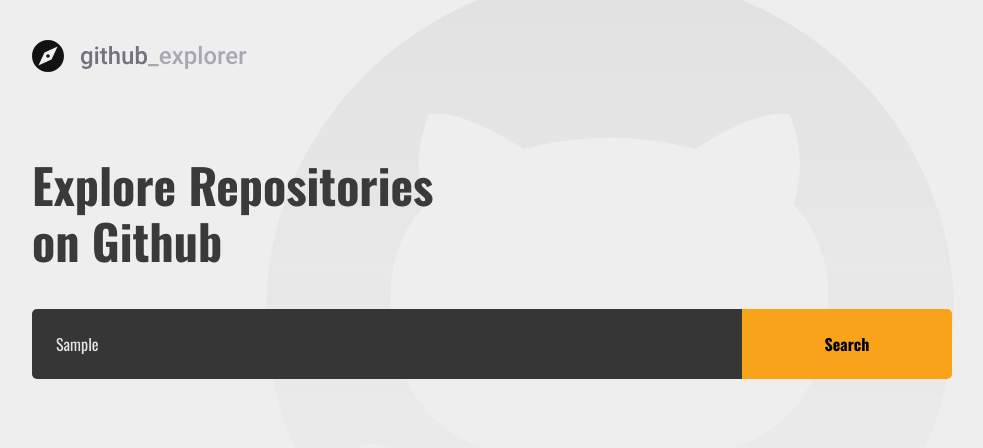
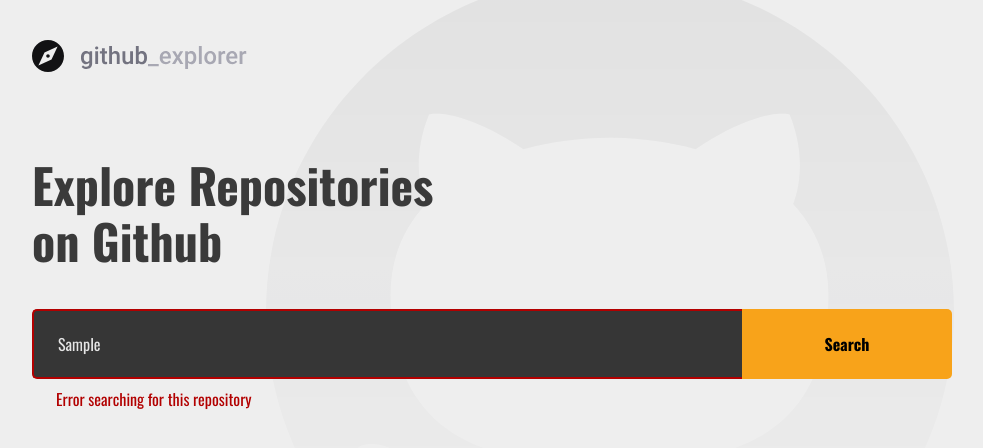
Before and after one commit to marcuspereiradev/github_explore, a React (Create React App) app: page / in a window 1280 px wide. Both pictures are taken after typing "Sample" into the empty fields and a click on the button "Search". Shown: the top 448 px of the page, without its empty margins (148-1131 px from the left). Built offline with nearby package versions, Linux system fonts and the light colour scheme; no server answers.

Commit message:
Dealing with errors

```diff
--- a/src/pages/Dashboard/index.tsx
+++ b/src/pages/Dashboard/index.tsx
@@ -2,7 +2,7 @@
 import { FiChevronRight } from 'react-icons/fi';
 import api from '../../services/api';
 
-import { Title, Form, Repositories } from './styles';
+import { Title, Form, Repositories, Error } from './styles';
 import logoImg from '../../assets/logo.svg';
 
 interface Repository {
@@ -18,6 +18,7 @@
 
 const Dashboard: React.FC = () => {
   const [newRepo, setNewRepo] = useState('');
+  const [inputError, setInputError] = useState('');
   const [repositories, setRepositories] = useState<Repository[]>([]);
 
   async function handleAddRepository(
@@ -25,20 +26,29 @@
   ): Promise<void> {
     event.preventDefault();
 
-    const response = await api.get<Repository>(`repos/${newRepo}`);
+    if (!newRepo)
+      return setInputError('Type the author/name of the repository');
 
-    const repository = response.data;
+    try {
+      const response = await api.get<Repository>(`repos/${newRepo}`);
 
-    setRepositories([...repositories, repository]);
+      const repository = response.data;
 
-    setNewRepo('');
+      setRepositories([...repositories, repository]);
+
+      setNewRepo('');
+
+      setInputError('');
+    } catch (error) {
+      setInputError('Error searching for this repository');
+    }
   }
   return (
     <>
       <img src={logoImg} alt="Github explorer" />
       <Title>Explore Repositories on Github</Title>
 
-      <Form onSubmit={handleAddRepository}>
+      <Form hasError={!!inputError} onSubmit={handleAddRepository}>
         <input
           value={newRepo}
           onChange={(e) => setNewRepo(e.target.value)}
@@ -47,6 +57,8 @@
         />
         <button type="submit">Search</button>
       </Form>
+
+      {inputError && <Error>{inputError}</Error>}
 
       <Repositories>
         {repositories.map((repository) => {
--- a/src/pages/Dashboard/styles.ts
+++ b/src/pages/Dashboard/styles.ts
@@ -1,4 +1,8 @@
-import styled from 'styled-components';
+import styled, { css } from 'styled-components';
+
+interface FormProps {
+  hasError: boolean;
+}
 
 export const Title = styled.h1`
   color: #3a3a3a;
@@ -8,18 +12,26 @@
   max-width: 450px;
 `;
 
-export const Form = styled.form`
+export const Form = styled.form<FormProps>`
   display: flex;
   margin-top: 40px;
 
   input {
     background: #363636;
-    border: 0;
+    border: 2px solid #363636;
+    border-right: none;
     border-radius: 5px 0 0 5px;
     color: #e5e5e5;
     height: 70px;
     flex: 1;
     padding: 0 24px;
+
+    ${(props) =>
+      props.hasError &&
+      css`
+        border: 2px solid #b20000;
+        border-right: none;
+      `}
 
     &::placeholder {
       color: #a5a5a5;
@@ -38,6 +50,13 @@
       background: #e29314;
     }
   }
+`;
+
+export const Error = styled.span`
+  color: #b20000;
+  display: block;
+  margin-top: 8px;
+  padding-left: 24px;
 `;
 
 export const Repositories = styled.div`
```
